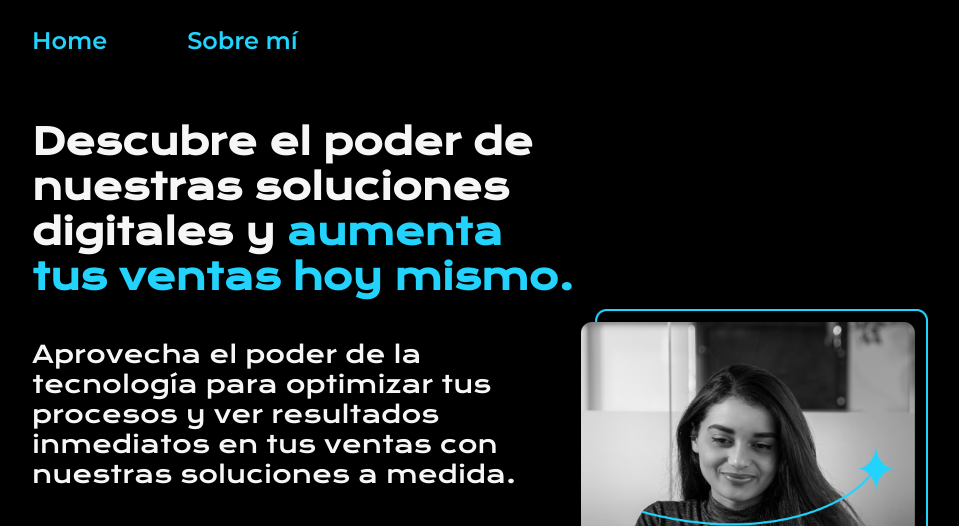
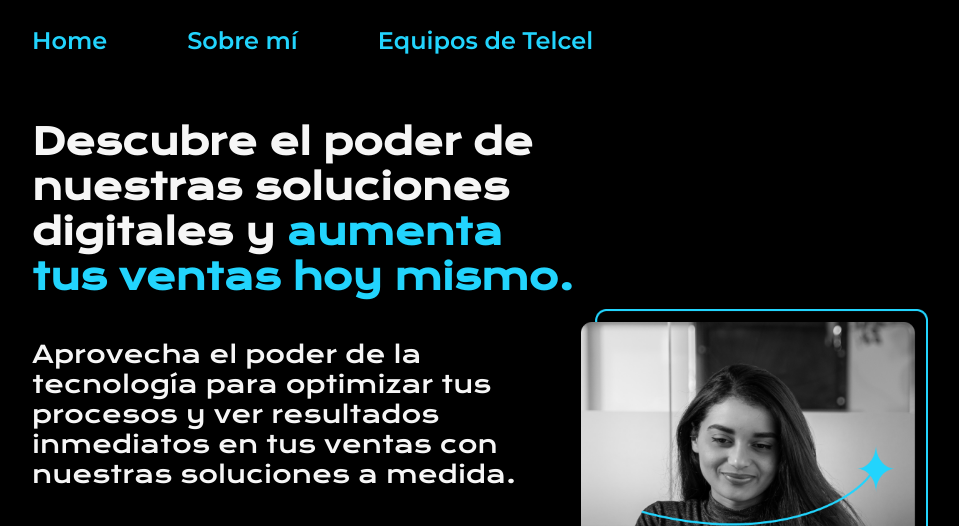
Before and after one commit to WasonJoker/Portafolio2, a plain HTML site: page index.html in a window 1280 px wide. Shown: the top 526 px of the page, without its empty margins (160-1119 px from the left). Drawn offline with nearby package versions, Linux system fonts and the light colour scheme.

Commit message:
Update index.html
Prueba de cambios en header 1

```diff
--- a/index.html
+++ b/index.html
@@ -11,6 +11,7 @@
             <nav class="header__menu">
                 <a class="header__menu__link" href="index.html">Home</a>
                 <a class="header__menu__link" href="about.html">Sobre mí</a>
+                <a class="header__menu__link" href="telcel.html">Equipos de Telcel</a>
             </nav>
     </header>
         <main class="presentacion">
```
